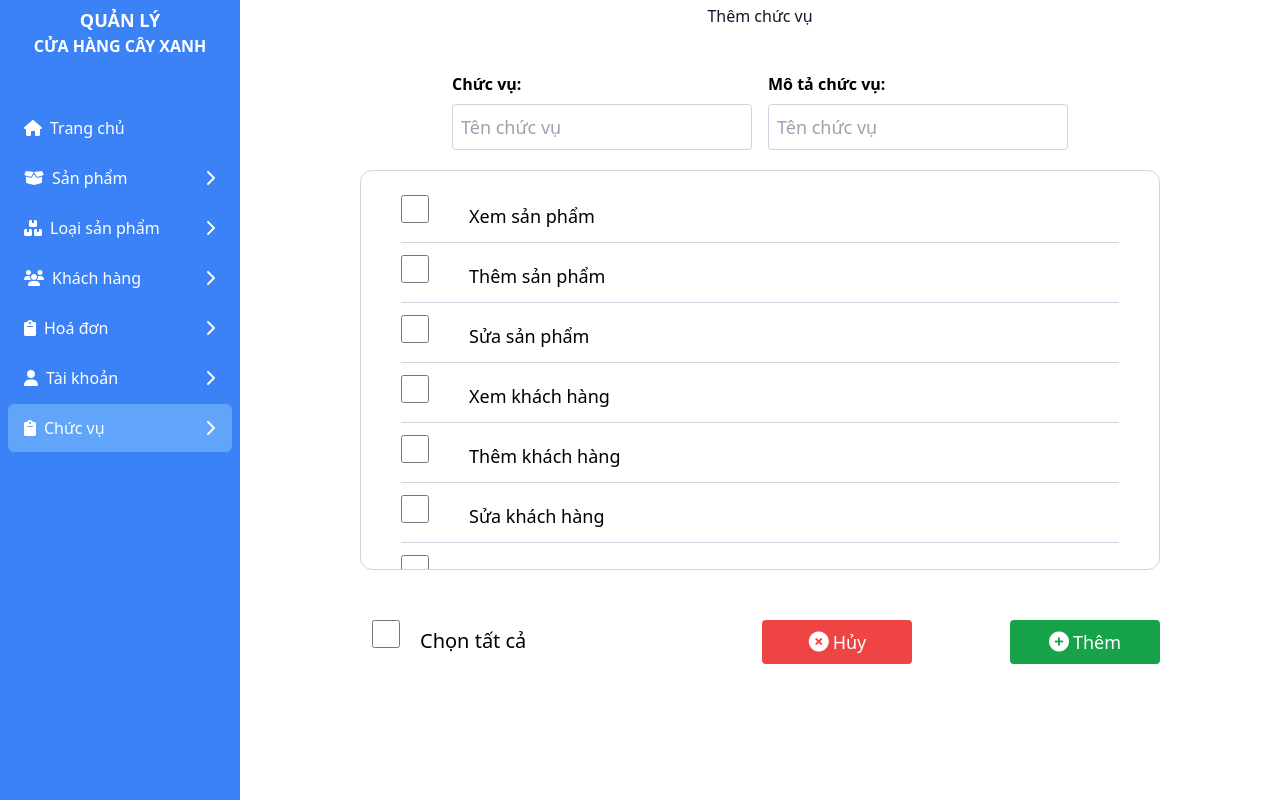
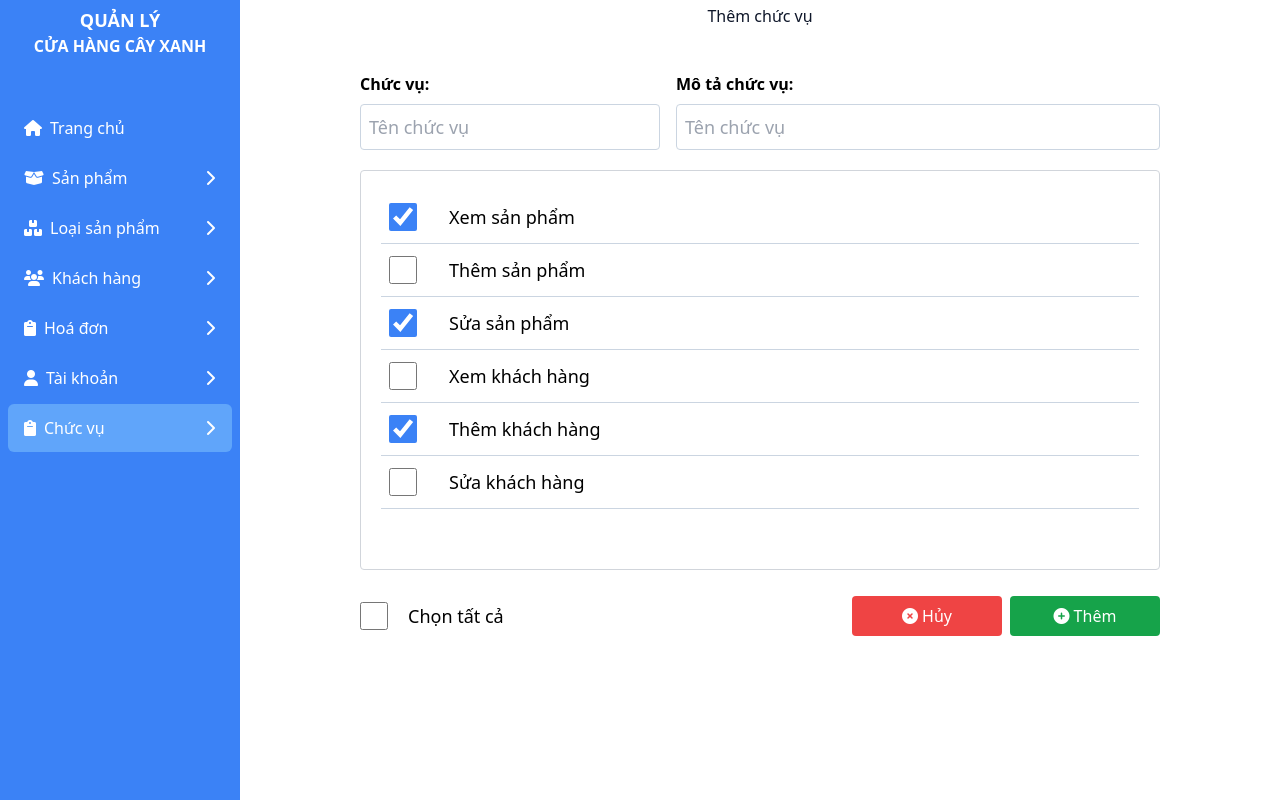
Before and after one commit to SaDam1154/SE100.N11_Nhom12_UI, a React (Vite) app: page /role/add in a window 1280 px wide. Built offline with nearby package versions, Linux system fonts and the light colour scheme.

Commit message:
style add role

```diff
--- a/src/pages/AddRole/index.jsx
+++ b/src/pages/AddRole/index.jsx
@@ -1,7 +1,7 @@
 import { useEffect, useState } from 'react';
 import { Link } from 'react-router-dom';
 
-const functions = [
+const FUNCTIONS = [
     {
         _id: 1,
         name: 'product/read',
@@ -39,50 +39,60 @@ const functions = [
         displayName: 'Sửa khách hàng',
         index: '103',
     },
-    {
-        _id: 5,
-        name: 'customer/add',
-        displayName: 'Thêm khách hàng',
-        index: '102',
-    },
-    {
-        _id: 6,
-        name: 'customer/update',
-        displayName: 'Sửa khách hàng',
-        index: '103',
-    },
 ];
 
 function AddRole() {
-    const [users, setUsers] = useState([]);
+    const [selectedFunctionIds, setSelectedFunctionIds] = useState([1, 3, 5]);
+    const [checkAll, setCheckAll] = useState(false);
 
-    useEffect(() => {
-        setUsers(functions);
-    }, []);
+    function isChecked(id) {
+        return selectedFunctionIds.includes(id);
+    }
 
-    const handleChange = (e) => {
-        const { name, checked } = e.target;
-        if (name === 'allSelect') {
-            let tempUser = users.map((user) => {
-                return { ...user, isChecked: checked };
-            });
-            setUsers(tempUser);
+    function handleToggleCheckAll(e) {
+        setCheckAll(e.target.checked);
+        if (e.target.checked) {
+            setSelectedFunctionIds(FUNCTIONS.map((func) => func._id));
         } else {
-            let tempUser = users.map((user) => (user.name === name ? { ...user, isChecked: checked } : user));
-            setUsers(tempUser);
+            setSelectedFunctionIds([]);
         }
-    };
+    }
+
+    function handleToggleFunc(id) {
+        if (isChecked(id)) {
+            // checked --> not checked
+            setCheckAll(false);
+            const tempArray = [...selectedFunctionIds];
+            const index = tempArray.indexOf(id);
+            if (index > -1) {
+                tempArray.splice(index, 1);
+            }
+            setSelectedFunctionIds(tempArray);
+        } else {
+            // not checked --> checked
+            if (selectedFunctionIds.length === FUNCTIONS.length - 1) {
+                setCheckAll(true);
+            }
+            setSelectedFunctionIds([...selectedFunctionIds, id]);
+        }
+    }
 
     return (
         <div className="container h-[100%] min-w-[790px]">
+            <div className="mx-auto max-w-[800px]">
                 <div className="mt-5 flex items-center justify-center space-x-4">
                     <div className="w-[300px]">
                         <label htmlFor="role-name" className="mb-2 inline-block font-semibold">
                             Chức vụ:
                         </label>
-                    <input type="text" id="role-name" className="text-input w-full py-2" placeholder="Tên chức vụ" />
+                        <input
+                            type="text"
+                            id="role-name"
+                            className="text-input w-full py-2"
+                            placeholder="Tên chức vụ"
+                        />
                     </div>
-                <div className="w-[300px]">
+                    <div className="flex-1">
                         <label htmlFor="role-description" className="mb-2 inline-block font-semibold">
                             Mô tả chức vụ:
                         </label>
@@ -96,63 +106,60 @@ function AddRole() {
                 </div>
 
                 <div className="mt-5 flex flex-row justify-center">
-                <form className="form m-auto !h-[400px] w-[80%] overflow-y-scroll rounded-xl border border-gray-300 px-10 py-3 text-lg">
-                    {users.map((user, index) => (
+                    <div className="m-auto !h-[400px] w-full overflow-y-scroll rounded border border-gray-300 px-5 py-5 text-lg">
+                        {FUNCTIONS.map((func, index) => (
                             <div
-                            className="check-form cursor-pointer border-b border-slate-300 py-3 text-left hover:bg-slate-100"
+                                className="flex cursor-pointer items-center border-b border-slate-300 px-2 hover:bg-slate-100"
                                 key={index}
                             >
                                 <input
                                     type="checkbox"
-                                className="form-check-input mr-10"
-                                id={user._id}
-                                name={user.displayName}
-                                checked={user?.isChecked || false}
-                                onChange={handleChange}
+                                    className="accent-blue-500"
+                                    id={'function-input-' + func._id}
+                                    name={func.displayName}
+                                    checked={isChecked(func._id)}
+                                    onChange={() => handleToggleFunc(func._id)}
                                 />
 
-                            <label htmlFor={user._id} className="form-check-label">
-                                {user.displayName}
+                                <label htmlFor={'function-input-' + func._id} className="block flex-1 py-3 pl-8 ">
+                                    {func.displayName}
                                 </label>
                             </div>
                         ))}
 
                         {/* check all */}
-                </form>
+                    </div>
                 </div>
 
-            <div className="mt-[5%] flex flex-row text-xl">
-                <div className="ml-[10%] w-1/2 flex-col px-3">
+                <div className="mt-5 flex items-center justify-between">
+                    <div className="flex cursor-pointer items-center text-lg">
                         <input
                             type="checkbox"
-                        className="form-check-input mr-5"
-                        name="allSelect"
+                            className="accent-blue-500"
                             id="checkall"
-                        // checked={
-                        //   users.filter((user) => user?.isChecked !== true).length < 1
-                        // }
-                        checked={!users.some((user) => user?.isChecked !== true)}
-                        onChange={handleChange}
+                            checked={checkAll}
+                            onChange={handleToggleCheckAll}
                         />
-                    <label htmlFor="checkall" className="form-check-label">
+                        <label htmlFor="checkall" className="inline-block py-3 pl-5">
                             Chọn tất cả
                         </label>
                     </div>
 
-                <div className="mr-[10%] w-1/2 flex-col">
-                    <Link to={'/role'} className="btn btn-red btn-md float-left w-1/3">
+                    <div className="flex">
+                        <Link to={'/role'} className="btn btn-red btn-md">
                             <span className="pr-1">
                                 <i className="fa-solid fa-circle-xmark"></i>
                             </span>
-                        <span className="text-lg">Hủy</span>
+                            <span className="">Hủy</span>
                         </Link>
 
-                    <button className="btn btn-green btn-md float-right w-1/3">
+                        <button className="btn btn-green btn-md">
                             <span className="pr-1">
                                 <i className="fa-solid fa-circle-plus"></i>
                             </span>
-                        <span className="text-lg">Thêm</span>
+                            <span className="">Thêm</span>
                         </button>
+                    </div>
                 </div>
             </div>
         </div>
```
Lines whose indentation alone changed are shown as unchanged.
